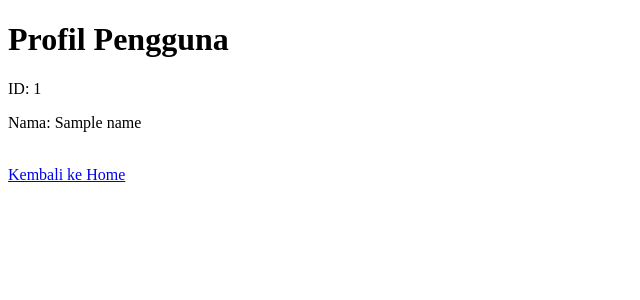
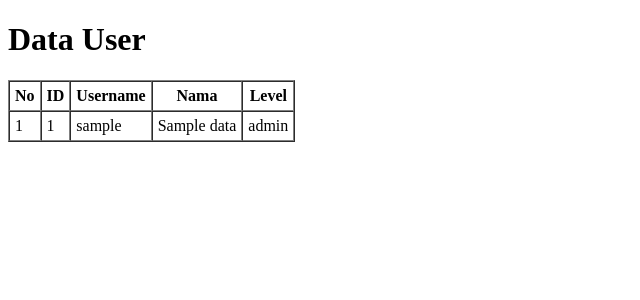
Before and after one commit to m1Febriansyah/PWL_Febriansyah, a Laravel app: template POS_Febri/resources/views/user.blade.php in a window 1280 px wide. Shown: the top 300 px of the page, without its empty margins (0-640 px from the left). Run offline with Laravel 10, Linux system fonts and the light colour scheme; the template is opened without the code that fills it: most values are stand-ins (such as "Sample title", 1, 10 or a date in 2020).

Commit message:
Praktikum6_P3

```diff
--- a/POS_Febri/resources/views/user.blade.php
+++ b/POS_Febri/resources/views/user.blade.php
@@ -1,13 +1,31 @@
 <!DOCTYPE html>
 <html>
 <head>
-    <title>Profil User</title>
+    <title>Data User</title>
 </head>
 <body>
-    <h1>Profil Pengguna</h1>
-    <p>ID: {{ $id }}</p>
-    <p>Nama: {{ $name }}</p>
-    <br>
-    <a href="/">Kembali ke Home</a>
+    <h1>Data User</h1>
+    <table border="1" cellpadding="5" cellspacing="0">
+        <thead>
+            <tr>
+                <th>No</th>
+                <th>ID</th>
+                <th>Username</th>
+                <th>Nama</th>
+                <th>Level</th>
+            </tr>
+        </thead>
+        <tbody>
+            @foreach ($data as $d)
+            <tr>
+                <td>{{ $loop->iteration }}</td>
+                <td>{{ $d->user_id }}</td>
+                <td>{{ $d->username }}</td>
+                <td>{{ $d->nama }}</td>
+                <td>{{ $d->level->level_nama ?? '-' }}</td>
+            </tr>
+            @endforeach
+        </tbody>
+    </table>
 </body>
 </html>
--- a/POS_Febri/routes/web.php
+++ b/POS_Febri/routes/web.php
@@ -1,12 +1,14 @@
 <?php
 
 use Illuminate\Support\Facades\Route;
-
+use App\Http\Controllers\KategoriController;
 use App\Http\Controllers\LevelController;
-use illuminate\Support\Facades\DB;
+use App\Http\Controllers\UserController;
 
 Route::get('/', function () {
     return view('welcome');
 });
 
 Route::get('/level', [LevelController::class, 'index']);
+Route::get('/kategori', [KategoriController::class, 'index']);
+Route::get('/user', [UserController::class, 'index']);
```
Also changed, not shown: POS_Febri/app/Http/Controllers/UserController.php (+26 -2 lines), POS_Febri/app/Models/LevelModel.php (added, +16 -0 lines), POS_Febri/app/Models/UserModel.php (added, +21 -0 lines).
